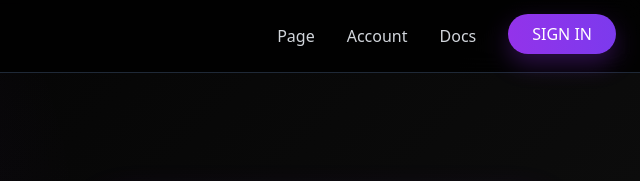
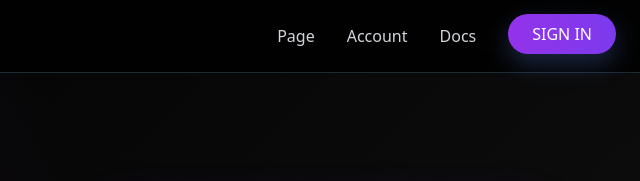
Before and after one commit to lira342/myProfile, a plain HTML site: page index.html in a window 1280 px wide. In both pictures the pointer is over the button "SIGN IN". Shown: the top 181 px of the page, 640-1280 px from the left. Drawn offline with nearby package versions, Linux system fonts and the light colour scheme.

Commit message:
Update button hover effect color and fix missing newline in email validation logic

```diff
--- a/index.html
+++ b/index.html
@@ -74,7 +74,7 @@
 
         .btn-primary:hover {
             transform: translateY(-2px);
-            box-shadow: 0 10px 25px rgba(147, 51, 234, 0.3);
+            box-shadow: 0 10px 25px rgba(84, 127, 219, 0.3);
         }
 
         .btn-primary::before {
@@ -388,4 +388,4 @@
                 messageEl.textContent = 'Please enter a valid email address.';
                 messageEl.classList.add('text-red-400');
                 return;
-            }
+            };
```
